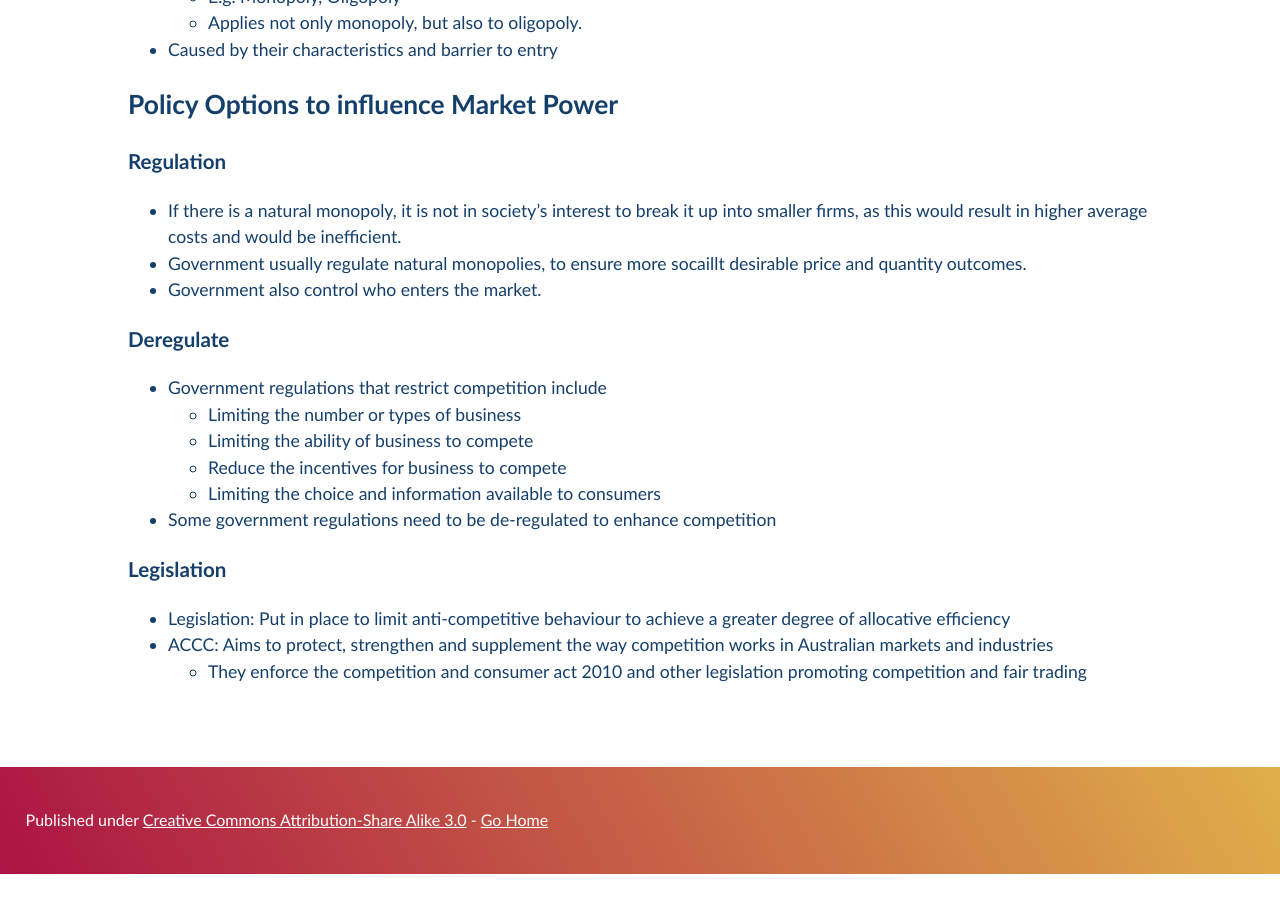
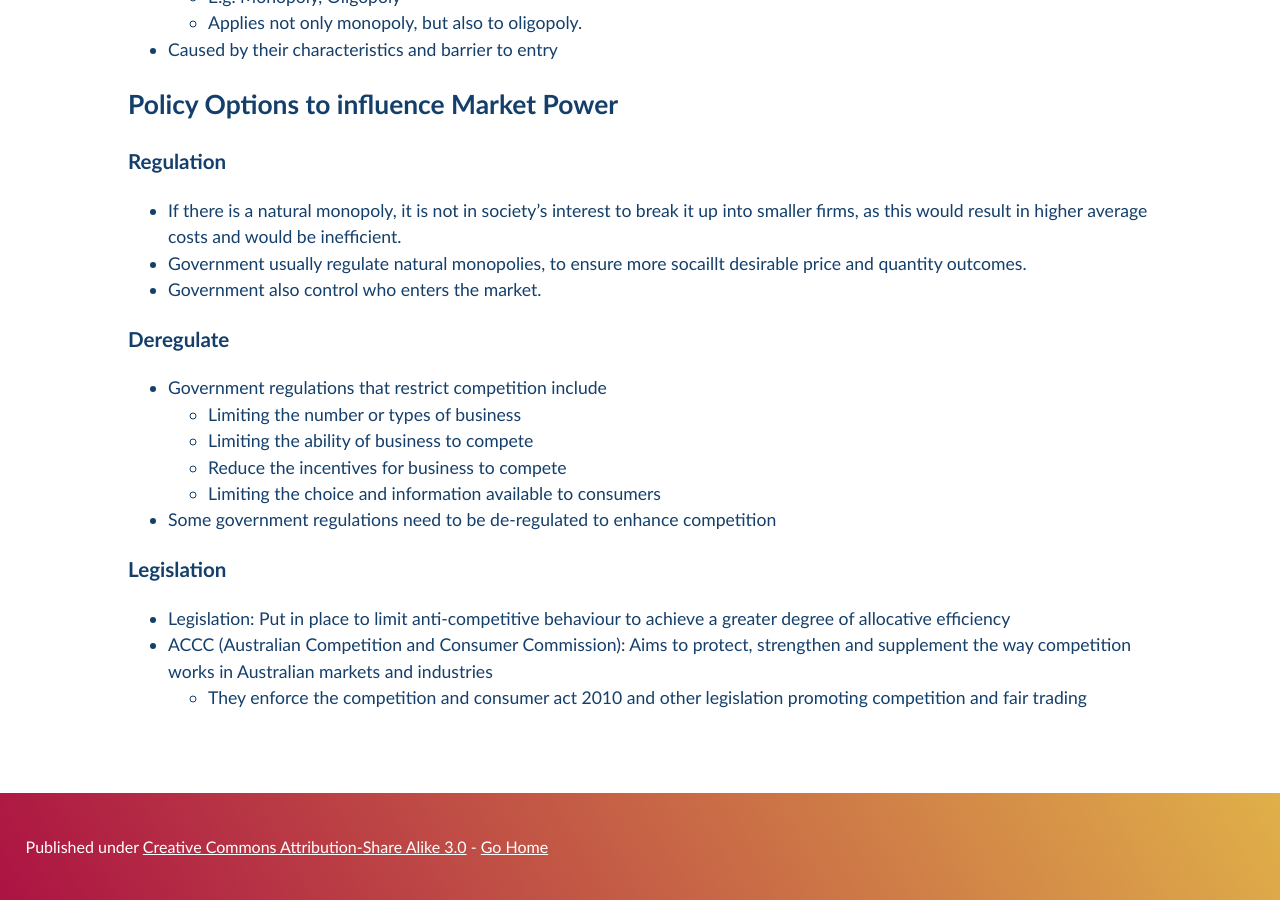
Before and after one commit to Pi-thagoras/the-chicken-pen, a Jekyll site: the page built from Market-Power.md, in a window 1280 px wide and 900 px high, scrolled down 2705 px. Built offline with Jekyll 4.4.1, drawn with Linux system fonts in a browser that asks for light colours; before the commit the page ends 3579 px from its top, so only the background shows below that.

Commit message:
vault backup: 2023-05-12 13:47:04

```diff
--- a/Market-Power.md
+++ b/Market-Power.md
@@ -98,5 +98,5 @@ title: "Market Power"
 
 ### Legislation
 - Legislation: Put in place to limit anti-competitive behaviour to achieve a greater degree of allocative efficiency
-- ACCC: Aims to protect, strengthen and supplement the way competition works in Australian markets and industries
+- ACCC (Australian Competition and Consumer Commission): Aims to protect, strengthen and supplement the way competition works in Australian markets and industries
 	- They enforce the competition and consumer act 2010 and other legislation promoting competition and fair trading
```
